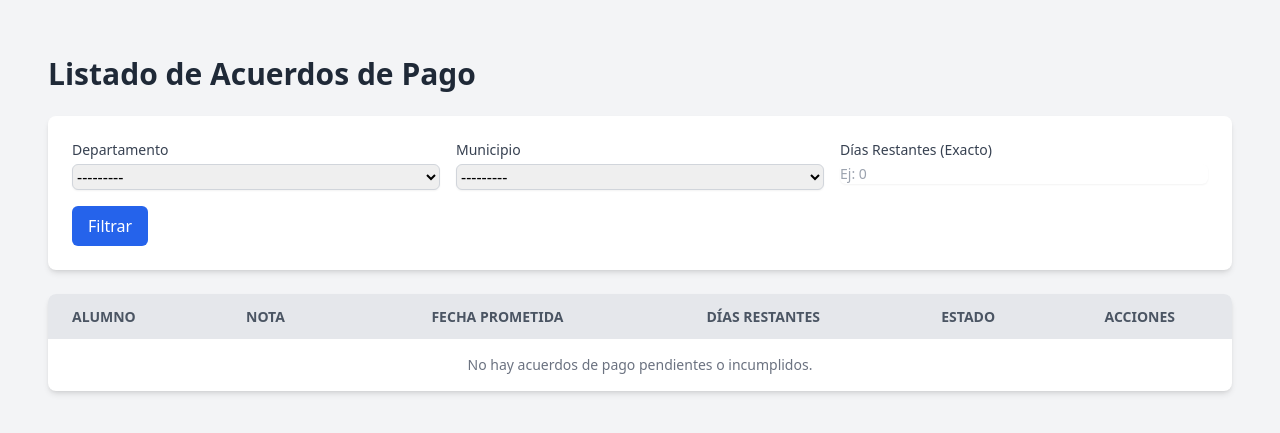
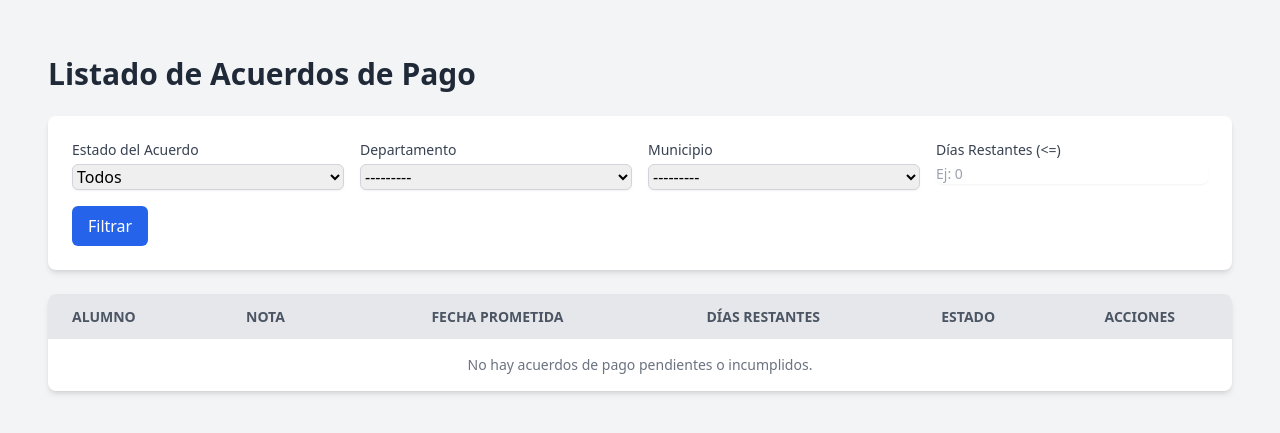
Before and after one commit to robertbarac/preicfes, a Django app: page /cartera/acuerdos/ in a window 1280 px wide. Shown: the part 64-497 px from the top of the page. Run offline with Django 5.2, Linux system fonts and the light colour scheme; the visitor is signed in with stand-in values (Sample User, id 1); data that the repository does not hold is empty; some libraries are stand-ins or nearby versions.

Commit message:
mejoras y edición de acuerdos de pago

```diff
--- a/cartera/forms.py
+++ b/cartera/forms.py
@@ -32,6 +32,12 @@ class CuotaUpdateForm(forms.ModelForm):
 
 
 class AcuerdoPagoFilterForm(forms.Form):
+    estado = forms.ChoiceField(
+                choices=[('', 'Todos')] + list(AcuerdoPago.ESTADO_ACUERDO),
+        required=False,
+        label="Estado del Acuerdo",
+        widget=forms.Select(attrs={'class': 'form-select mt-1 block w-full border border-gray-300 rounded-md shadow-sm'})
+    )
     departamento = forms.ModelChoiceField(
         queryset=Departamento.objects.all(),
         required=False,
@@ -46,7 +52,7 @@ class AcuerdoPagoFilterForm(forms.Form):
     )
     dias_restantes = forms.IntegerField(
         required=False,
-        label="Días Restantes (Exacto)",
+        label="Días Restantes (<=)",
         validators=[MinValueValidator(0)],
         widget=forms.NumberInput(attrs={'class': 'form-input mt-1 block w-full rounded-md border-gray-300 shadow-sm focus:border-indigo-500 focus:ring-indigo-500 sm:text-sm', 'placeholder': 'Ej: 0'})
     )
@@ -87,6 +93,7 @@ class AcuerdoPagoForm(forms.ModelForm):
         fields = ['fecha_prometida_pago', 'nota']
         widgets = {
             'fecha_prometida_pago': forms.DateInput(
+                format='%Y-%m-%d',
                 attrs={'type': 'date', 'class': 'mt-1 block w-full border border-gray-300 rounded-md shadow-sm'}
             ),
             'nota': forms.Textarea(
--- a/cartera/templates/cartera/acuerdo_pago_list.html
+++ b/cartera/templates/cartera/acuerdo_pago_list.html
@@ -8,7 +8,11 @@
 
     <!-- Formulario de Filtros -->
     <div class="bg-white shadow-md rounded-lg p-6 mb-6">
-        <form method="get" class="grid grid-cols-1 md:grid-cols-3 gap-4">
+        <form method="get" class="grid grid-cols-1 md:grid-cols-4 gap-4">
+            <div>
+                <label for="{{ filter_form.estado.id_for_label }}" class="block text-sm font-medium text-gray-700">{{ filter_form.estado.label }}</label>
+                {{ filter_form.estado }}
+            </div>
             <div>
                 <label for="{{ filter_form.departamento.id_for_label }}" class="block text-sm font-medium text-gray-700">{{ filter_form.departamento.label }}</label>
                 {{ filter_form.departamento }}
@@ -77,7 +81,8 @@
                                     </span>
                                 </td>
                                 <td class="py-3 px-6 text-center">
-                                    <a href="{% url 'alumno_detail' acuerdo.cuota.deuda.alumno.pk %}" class="text-blue-600 hover:text-blue-900">Ver Alumno</a>
+                                                                        <a href="{% url 'alumno_detail' acuerdo.cuota.deuda.alumno.pk %}" class="text-blue-600 hover:text-blue-900">Ver Alumno</a>
+                                    <a href="{% url 'cartera:acuerdo_pago_update' acuerdo.pk %}" target="_blank" class="text-green-600 hover:text-green-900 ml-4">Editar</a>
                                 </td>
                             </tr>
                         {% endif %}
--- a/cartera/urls.py
+++ b/cartera/urls.py
@@ -5,7 +5,7 @@ from .views import (
     CuotasVencidasListView, DeudaCreateView, DeudaUpdateView, CuotaCreateView, CuotaUpdateView, CuotaDeleteView, ReciboPDFView,
     PazSalvoListView, PazSalvoPDFView, ProximosPagosListView, InformeDiarioView, generar_pdf_informe,
     MantenimientoCarteraView, toggle_edicion_deuda,
-    AcuerdoPagoListView, AcuerdoPagoCreateView, generar_pdf_retirados_view
+    AcuerdoPagoListView, AcuerdoPagoCreateView, AcuerdoPagoUpdateView, generar_pdf_retirados_view
 )
 
 app_name = 'cartera'
@@ -36,5 +36,6 @@ urlpatterns = [
     path('deuda/toggle-edicion/<int:pk>/', toggle_edicion_deuda, name='toggle_edicion_deuda'),
     path('acuerdos/', AcuerdoPagoListView.as_view(), name='acuerdo_pago_list'),
     path('cuota/<int:cuota_pk>/acuerdo/crear/', AcuerdoPagoCreateView.as_view(), name='acuerdo_pago_create'),
+    path('acuerdo/<int:pk>/editar/', AcuerdoPagoUpdateView.as_view(), name='acuerdo_pago_update'),
     path('retirados/pdf/', generar_pdf_retirados_view, name='generar_pdf_retirados'),
 ]
--- a/cartera/views/__init__.py
+++ b/cartera/views/__init__.py
@@ -1,4 +1,4 @@
-from .acuerdo_pago import AcuerdoPagoListView, AcuerdoPagoCreateView
+from .acuerdo_pago import AcuerdoPagoListView, AcuerdoPagoCreateView, AcuerdoPagoUpdateView
 from .alumnos_retirados_list import AlumnosRetiradosListView
 from .becados_list import BecadosListView
 from .cuota_create import CuotaCreateView
@@ -23,6 +23,7 @@ from .generar_pdf_retirados import generar_pdf_retirados_view
 __all__ = [
     'AcuerdoPagoListView',
     'AcuerdoPagoCreateView',
+    'AcuerdoPagoUpdateView',
     'AlumnosRetiradosListView',
     'BecadosListView',
     'CuotasVencidasListView',
--- a/cartera/views/acuerdo_pago.py
+++ b/cartera/views/acuerdo_pago.py
@@ -1,4 +1,4 @@
-from django.views.generic import ListView, CreateView
+from django.views.generic import ListView, CreateView, UpdateView
 from django.contrib.auth.mixins import LoginRequiredMixin
 from django.urls import reverse_lazy
 from django.shortcuts import get_object_or_404
@@ -45,6 +45,7 @@ class AcuerdoPagoListView(LoginRequiredMixin, ListView):
         if self.filter_form.is_valid():
             departamento = self.filter_form.cleaned_data.get('departamento')
             municipio = self.filter_form.cleaned_data.get('municipio')
+            estado = self.filter_form.cleaned_data.get('estado')
             dias_restantes = self.filter_form.cleaned_data.get('dias_restantes')
 
             if municipio:
@@ -53,8 +54,9 @@ class AcuerdoPagoListView(LoginRequiredMixin, ListView):
                 queryset = queryset.filter(cuota__deuda__alumno__municipio__departamento=departamento)
 
             if dias_restantes is not None:
-                fecha_exacta = hoy + timezone.timedelta(days=dias_restantes)
-                queryset = queryset.filter(fecha_prometida_pago=fecha_exacta)
+                queryset = queryset.filter(dias_faltantes__lte=dias_restantes)
+            if estado:
+                queryset = queryset.filter(estado=estado)
 
         return queryset
 
@@ -72,17 +74,26 @@ class AcuerdoPagoListView(LoginRequiredMixin, ListView):
 class AcuerdoPagoCreateView(LoginRequiredMixin, CreateView):
     model = AcuerdoPago
     form_class = AcuerdoPagoForm
+
+    def get_form_kwargs(self):
+        kwargs = super().get_form_kwargs()
+        kwargs['cuota_pk'] = self.kwargs.get('cuota_pk')
+        return kwargs
+
+    def get_success_url(self):
+        return reverse_lazy('cartera:acuerdo_pago_list')
+
+
+class AcuerdoPagoUpdateView(LoginRequiredMixin, UpdateView):
+    model = AcuerdoPago
+    form_class = AcuerdoPagoForm
     template_name = 'cartera/acuerdo_pago_form.html'
-
-    def form_valid(self, form):
-        cuota = get_object_or_404(Cuota, pk=self.kwargs['cuota_pk'])
-        form.instance.cuota = cuota
-        return super().form_valid(form)
 
     def get_context_data(self, **kwargs):
         context = super().get_context_data(**kwargs)
-        context['cuota'] = get_object_or_404(Cuota, pk=self.kwargs['cuota_pk'])
+        # self.object es el acuerdo de pago que se está editando
+        context['cuota'] = self.object.cuota
         return context
 
     def get_success_url(self):
-        return reverse_lazy('alumno_detail', kwargs={'pk': self.object.cuota.deuda.alumno.pk})
+        return reverse_lazy('cartera:acuerdo_pago_list')
```
Also changed, not shown: cartera/templates/cartera/acuerdo_pago_form.html (+9 -5 lines).
